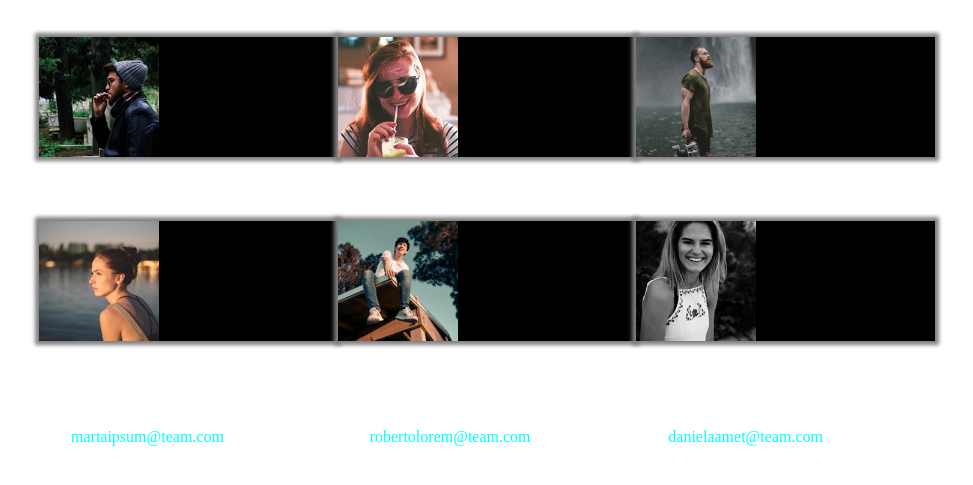
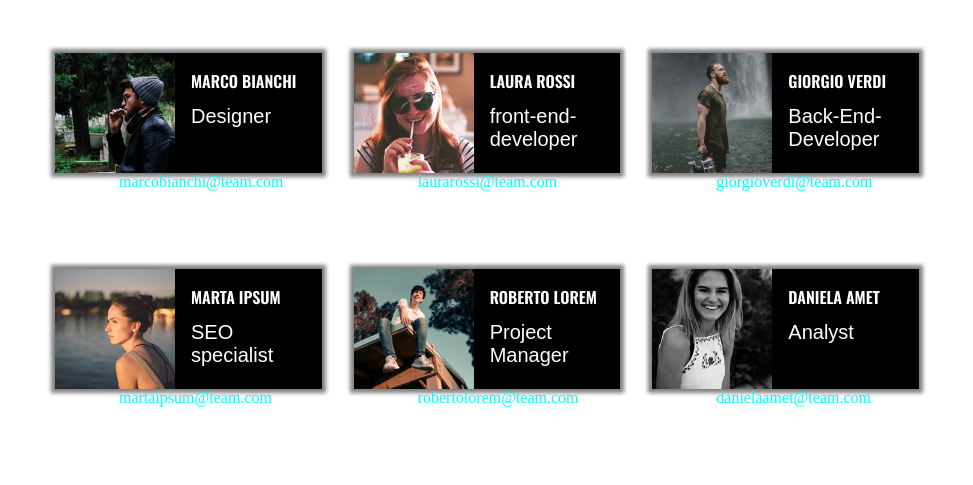
Before and after one commit to SevenErol/html-css-float-cards, a plain HTML site: page index.html in a window 1280 px wide. Shown: the part 173-658 px from the top of the page, without its empty margins (153-1126 px from the left). Drawn offline with nearby package versions, Linux system fonts and the light colour scheme; a web font is replaced by a local one.

Commit message:
fixed spaces

```diff
--- a/assets/style.css
+++ b/assets/style.css
@@ -45,24 +45,24 @@
 .col_3 {
     width: calc(100% / 3);
     float: left;
-    box-shadow: 0rem 0rem 0.25rem 0.25rem grey;
     margin-bottom: 4rem;
+    padding: 1rem;
 }
 
 img {
     max-height: 100%;
     float: left;
+    margin-right: 1rem;
 }
 
 .profile {
     height: 120px;
     background-color: black;
-
+    box-shadow: 0rem 0rem 0.25rem 0.25rem grey;
 }
 
 .info {
-    display: inline-block;
-    margin-left: 1rem;
+    margin-left: 3rem;
     padding: 1rem;
 }
 
--- a/index.html
+++ b/index.html
@@ -36,11 +36,10 @@
             </p>
         </header>
 
-
-
+        <div class="row clearfix">
             <div class="col_3 clearfix">
 
-            <div class="profile clearfix">
+                <div class="profile">
 
                     <img src="./assets/img/male1.png" alt="Guy with leather jacket and hat">
 
@@ -170,6 +169,9 @@
 
             </div>
 
+        </div>
+
+
 
 
     </div>
```
Lines whose indentation alone changed are shown as unchanged.
